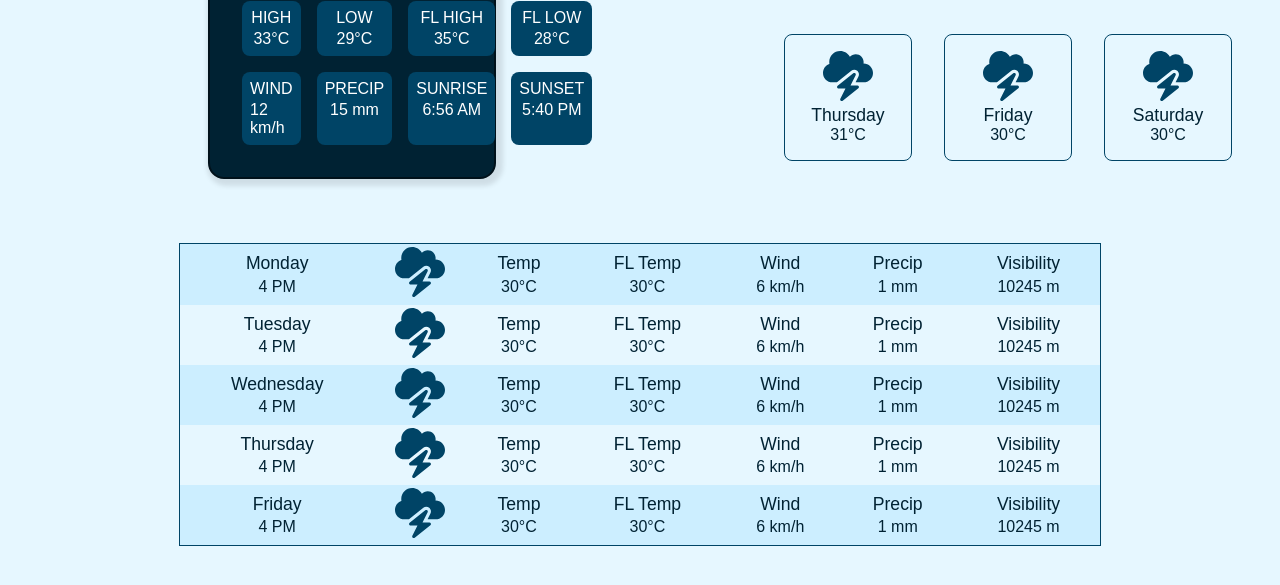
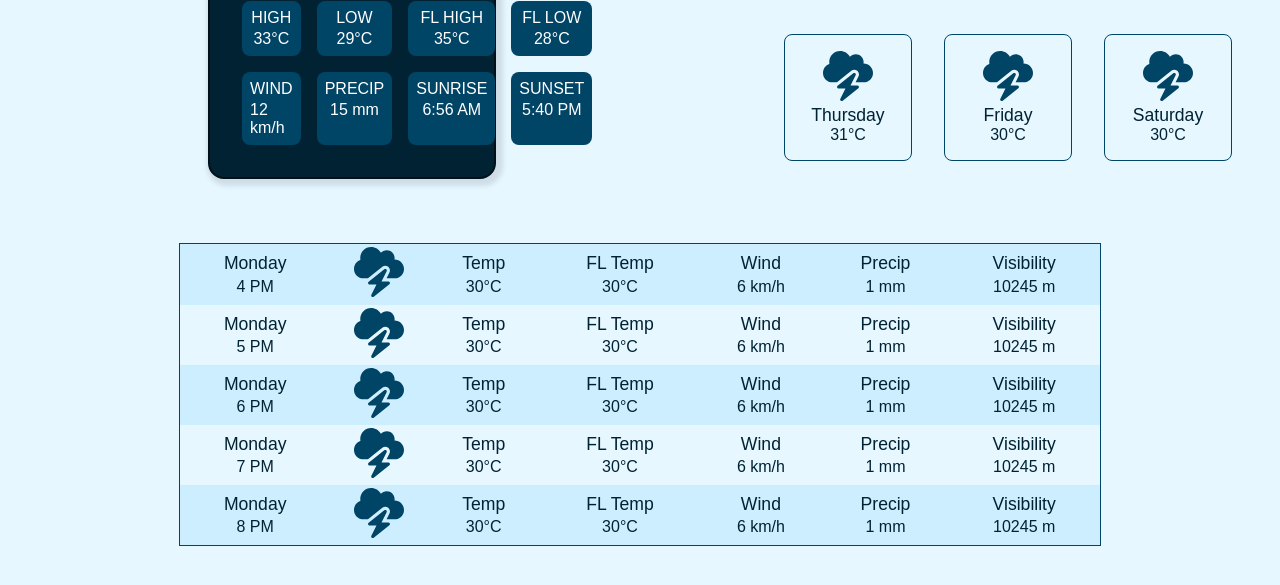
Before and after one commit to HamzaAbouJaib/Weather-App-JS, a website built with Vite: page index.html in a window 1280 px wide. Shown: the part 213-798 px from the top of the page. Built offline with nearby package versions, Linux system fonts and the light colour scheme.

Commit message:
Finalized stylings for all sections

```diff
--- a/index.html
+++ b/index.html
@@ -131,8 +131,8 @@
       <tr class="hour-info">
         <td>
           <div class="info-group">
-            <div class="day-info-date">Tuesday</div>
-            <div>4 PM</div>
+            <div class="day-info-date">Monday</div>
+            <div>5 PM</div>
           </div>
         </td>
         <td>
@@ -173,8 +173,8 @@
       <tr class="hour-info">
         <td>
           <div class="info-group">
-            <div class="day-info-date">Wednesday</div>
-            <div>4 PM</div>
+            <div class="day-info-date">Monday</div>
+            <div>6 PM</div>
           </div>
         </td>
         <td>
@@ -215,8 +215,8 @@
       <tr class="hour-info">
         <td>
           <div class="info-group">
-            <div class="day-info-date">Thursday</div>
-            <div>4 PM</div>
+            <div class="day-info-date">Monday</div>
+            <div>7 PM</div>
           </div>
         </td>
         <td>
@@ -256,8 +256,8 @@
       <tr class="hour-info">
         <td>
           <div class="info-group">
-            <div class="day-info-date">Friday</div>
-            <div>4 PM</div>
+            <div class="day-info-date">Monday</div>
+            <div>8 PM</div>
           </div>
         </td>
         <td>
@@ -294,7 +294,6 @@
           </div>
         </td>
       </tr>
-
     </tbody>
   </table>
 
--- a/style.css
+++ b/style.css
@@ -10,6 +10,11 @@ body {
   color: hsl(200, 100%, 10%);
   font-family: sans-serif;
   padding: 4rem;
+}
+
+.blurred {
+  filter: blur(4px);
+  overflow: hidden;
 }
 
 .top-container {
@@ -121,3 +126,7 @@ body {
 .hour-info .info-group {
   background-color: transparent;
 }
+
+.hour-info .day-info-date {
+  font-size: 1.1rem;
+}
```
